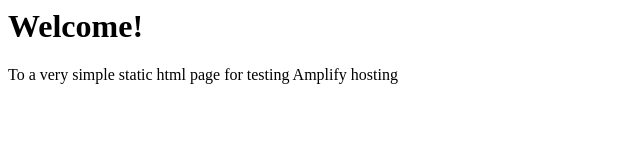
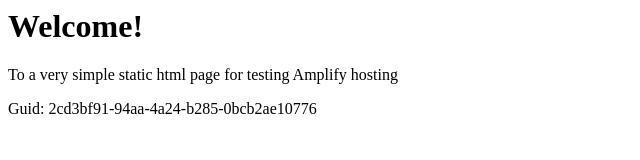
Before and after one commit to aws-aemilia-cdg/Github-PR-Commit-Integration-Test-DoNotTouch-Gith-OKSLNVO2-v1-prod-eu-west-3, a website: page src/index.html in a window 1280 px wide. Shown: the whole page, without its empty margins (0-640 px from the left). Drawn offline with Linux system fonts and the light colour scheme.

Commit message:
commit from integ tests

```diff
--- a/src/index.html
+++ b/src/index.html
@@ -1,3 +1,5 @@
+
+
 <html lang="en">
 
 <head>
@@ -10,6 +12,6 @@
 <body>
     <h1>Welcome!</h1>
     <p>To a very simple static html page for testing Amplify hosting</p>
-</body>
+    <p>Guid: 2cd3bf91-94aa-4a24-b285-0bcb2ae10776</p></body>
 
 </html>
```
